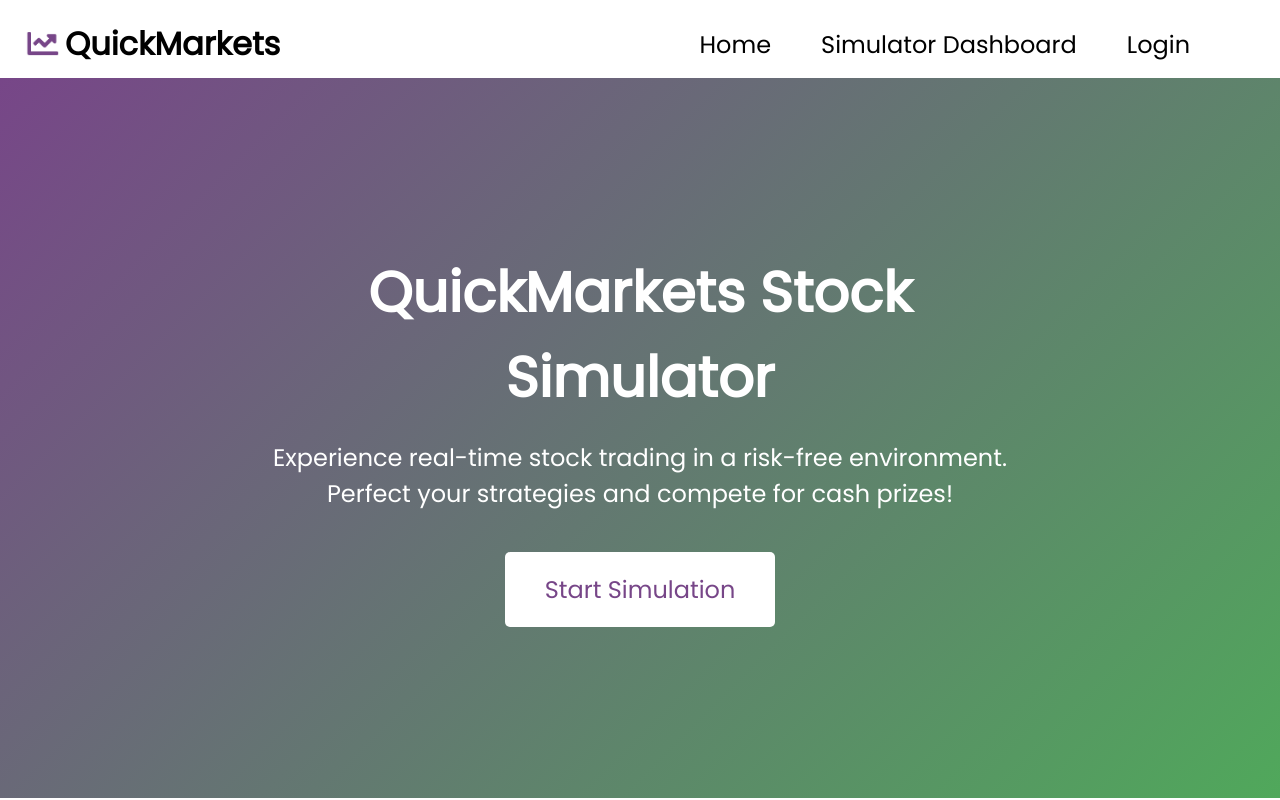
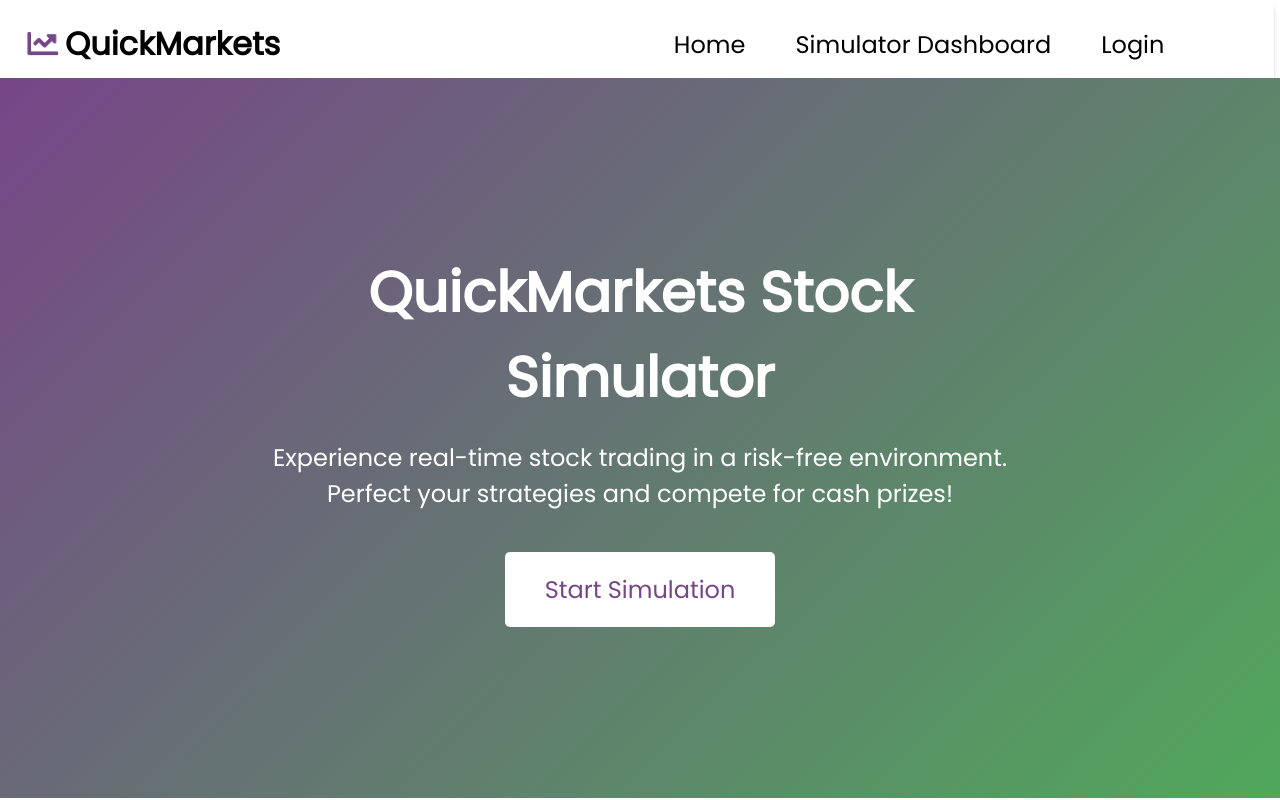
Before and after one commit to MichaelAho1/QuickMarkets, a React (Vite) app in the folder client/: page / in a window 1280 px wide. Shown: the top 800 px of the page. Built offline with nearby package versions, Linux system fonts and the light colour scheme.

Commit message:
Got rid of horizontal scroll for navBar

```diff
--- a/client/src/components/navBar/navBar.module.css
+++ b/client/src/components/navBar/navBar.module.css
@@ -1,5 +1,5 @@
 .navbar {
-    width: 100vw;
+    width: 98vw;
     display: flex;
     justify-content: space-between;
     align-items: center;
```
